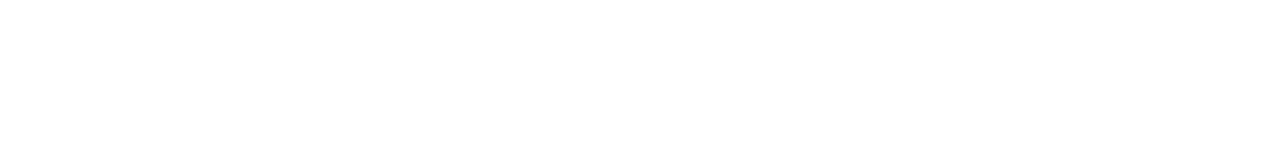
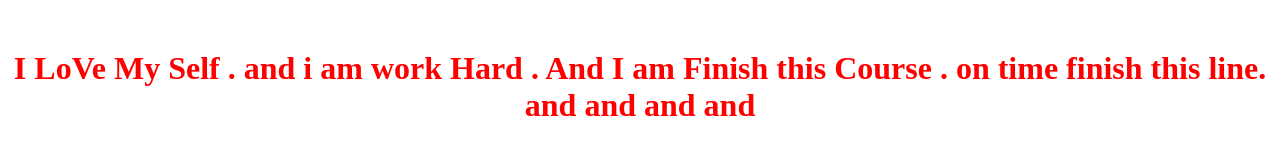
Before and after one commit to mehedihasan8/number-four-web, a plain HTML site: page index.html in a window 1280 px wide. Drawn offline with Linux system fonts and the light colour scheme.

Commit message:
style change

```diff
--- a/index.html
+++ b/index.html
@@ -5,8 +5,9 @@
     <meta http-equiv="X-UA-Compatible" content="IE=edge">
     <meta name="viewport" content="width=device-width, initial-scale=1.0">
     <title>number-four-web</title>
+    <link rel="stylesheet" href="style.css">
 </head>
 <body>
-
+    <h1> I  LoVe My Self . and i am work Hard . And I am Finish this Course . on time finish this line. and and and and </h1>
 </body>
 </html>
--- /dev/null
+++ b/style.css
@@ -0,0 +1,7 @@
+h1 {
+    color: red;
+    font-size: 50;
+    text-align: center;
+    justify-content: center;
+    margin-top: 50px;
+}
```
